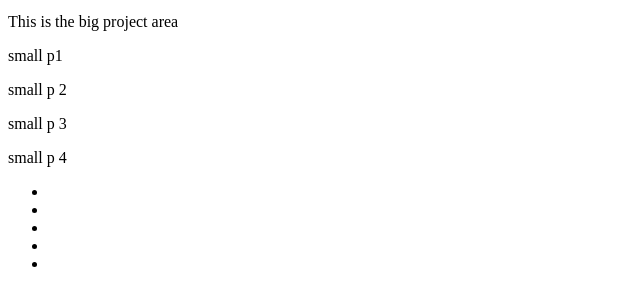
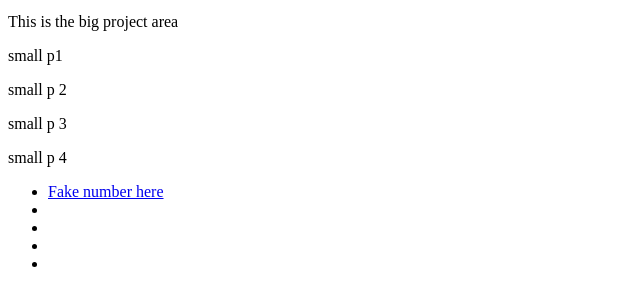
Before and after one commit to PhillipRose/Developer-Profile, a plain HTML site: page index.html in a window 1280 px wide. Shown: the part 159-464 px from the top of the page, without its empty margins (0-640 px from the left). Drawn offline with Linux system fonts and the light colour scheme.

Commit message:
misc changes

```diff
--- a/assets/styles.css
+++ b/assets/styles.css
@@ -82,6 +82,6 @@ h4 {
 
 /* mobile screen size  */
 /* hamburger menu/squishing or stacking links? */
-@media screen and (max-width: 765pxS) {
+@media screen and (max-width: 765px) {
 
 }
--- a/index.html
+++ b/index.html
@@ -55,7 +55,8 @@
         </section>
         <section id="contactSection">
             <ul class="contactLinks">
-                <Li><a href=""></a></Li>
+
+                <Li ><a href="tel:555-555-5555">Fake number here</a></Li>
                 <Li><a href=""></a></Li>
                 <Li><a href=""></a></Li>
                 <Li><a href=""></a></Li>
```
